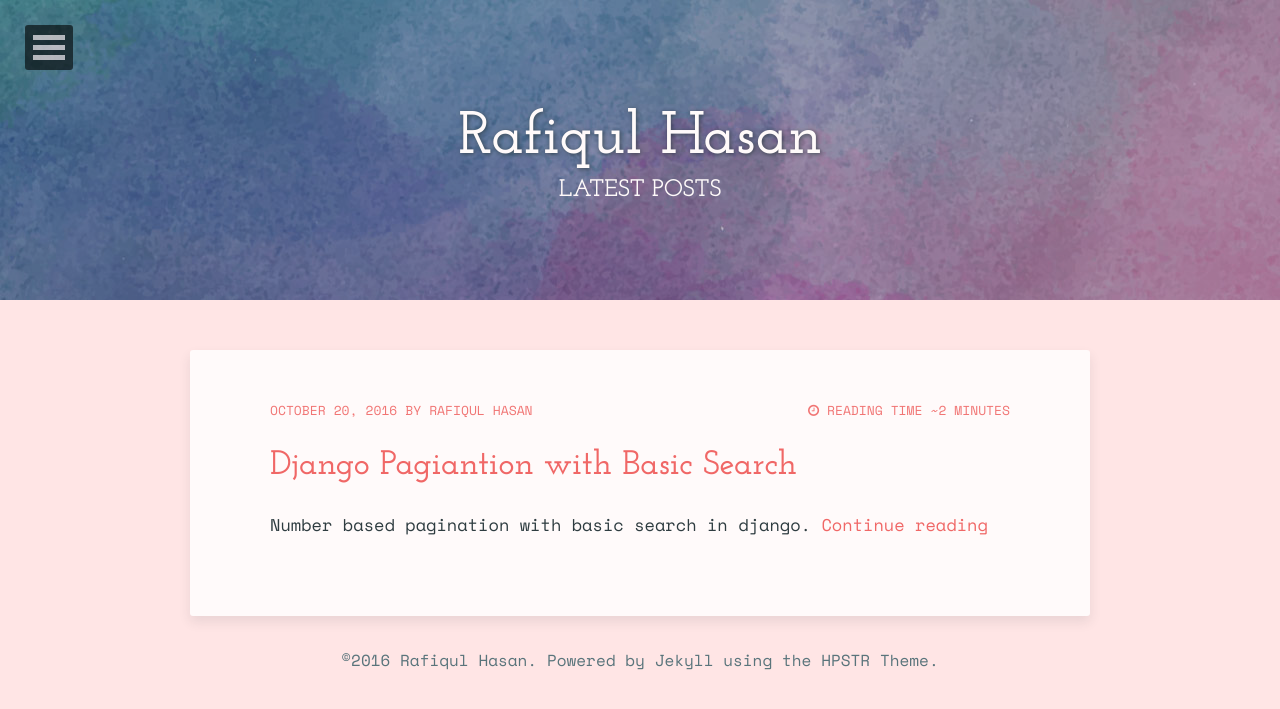
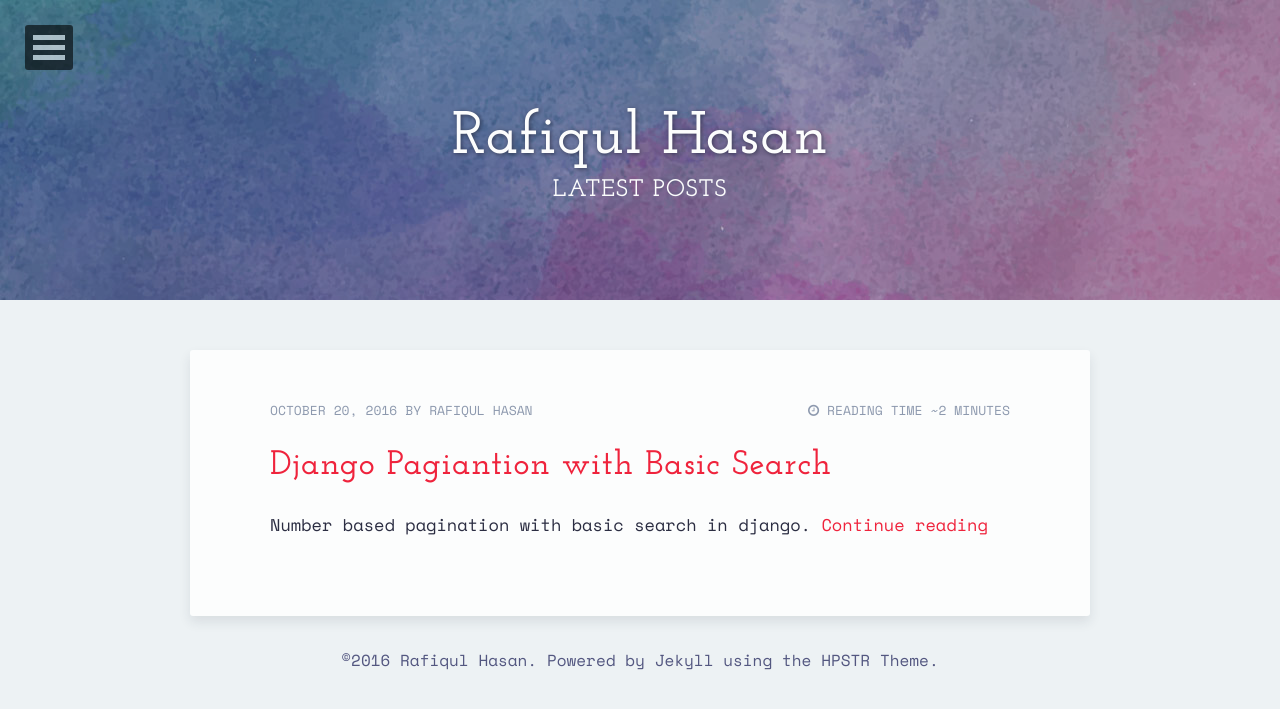
Before and after one commit to shopnilsazal/shopnilsazal.github.io, a Jekyll site: the page built from index.html, in a window 1280 px wide. Shown: the top 709 px of the page. Built offline with Jekyll 4.4.1, drawn with Linux system fonts in a browser that asks for light colours; nearby versions of some CDN libraries; the list of posts is cut into pages by our own code.

Commit message:
Typography and Color upgraded

```diff
--- a/_config.yml
+++ b/_config.yml
@@ -5,7 +5,7 @@ reading_time:     true
 words_per_minute: 200
 # Your site's domain goes here (eg: https://mmistakes.github.io, http://yourdomain.com, etc)
 # When testing locally leave blank or use http://localhost:4000
-url: http://shopnilsazal.github.io/
+url: #http://shopnilsazal.github.io/
 
 # Owner/author information
 owner:
--- a/_includes/head.html
+++ b/_includes/head.html
@@ -35,9 +35,8 @@
 <!-- For all browsers -->
 <link rel="stylesheet" href="{{ site.url }}/assets/css/main.css">
 <!-- Webfonts -->
-<!--<link href='https://fonts.googleapis.com/css?family=Cutive+Mono' rel='stylesheet' type='text/css'>-->
+
 <link href="https://fonts.googleapis.com/css?family=Josefin+Slab:600|Space+Mono:400,400i,700" rel="stylesheet">
-<!--<link href='https://fonts.googleapis.com/css?family=PT+Mono' rel='stylesheet' type='text/css'>-->
 <link href='https://fonts.googleapis.com/css?family=Fira+Mono' rel='stylesheet' type='text/css'>
 
 
--- a/_sass/_page.scss
+++ b/_sass/_page.scss
@@ -173,9 +173,9 @@ body {
 .entry-meta {
 	@include font-rem(13);
 	text-transform: uppercase;
-	color: lighten($link-color, 3);
+	color: $meta-color;
 	a {
-		color: lighten($link-color, 3);
+		color: $meta-color;
 	}
 	.vcard {
 		&:before {
--- a/_sass/_typography.scss
+++ b/_sass/_typography.scss
@@ -9,6 +9,7 @@ body {
 // --------------------------------------------------
 h1, h2, h3, h4, h5, h6 {
 	font-family: $heading-font;
+	letter-spacing: 1px;
 }
 h1 {
 	@include font-rem(48);
--- a/_sass/_variables.scss
+++ b/_sass/_variables.scss
@@ -26,14 +26,15 @@ body {
 
 // Colors
 // --------------------------------------------------
-$base-color				 : #2E3C40;
-$body-color      		 : #ffe5e5;
+$base-color				 : #2B2D42;
+$body-color      		 : #EDF2F4;
 $text-color      		 : rgba($base-color, 1);
 $comp-color 	 		 : complement(#222);
-$white           		 : #fffafa;
+$white           		 : #fcfdfd;
 $black           		 : #000;
-$link-color 		     : #F06766;
+$link-color 		     : #EF233C;
 $border-color    		 : lighten($link-color, 10%);
+$meta-color				 : #8D99AE;
 
 $primary			       : #2E3C40;
 $success			       : #5cb85c;
```
